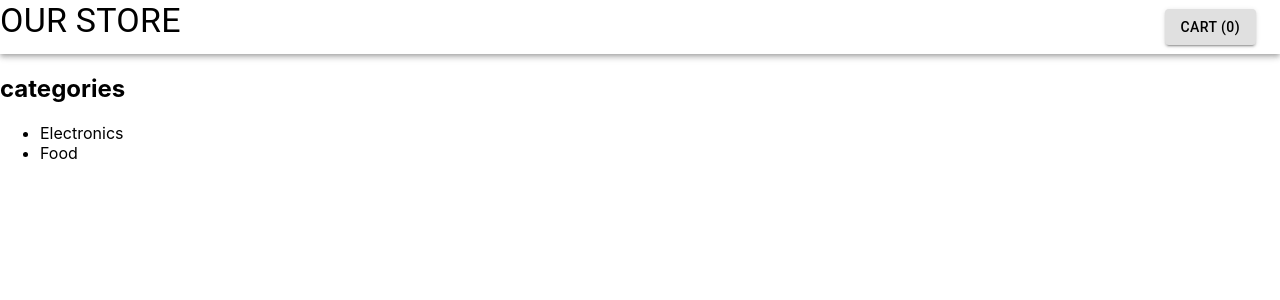
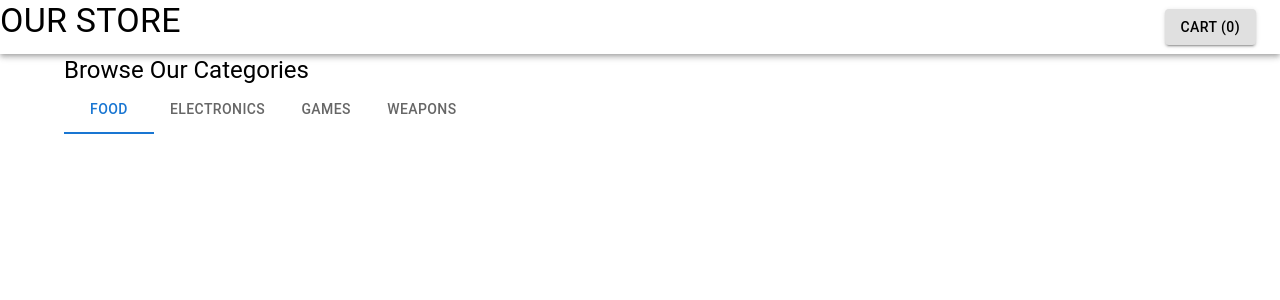
Before and after one commit to RDBALL/storefront, a React (Create React App) app: page / in a window 1280 px wide. Shown: the top 300 px of the page. Built offline with nearby package versions, Linux system fonts and the light colour scheme.

Commit message:
used mui tab example to display categories

```diff
--- a/src/components/storefront/categories.jsx
+++ b/src/components/storefront/categories.jsx
@@ -1,14 +1,34 @@
-function Categories() {
+import { Typography, Box, Tab, Container } from '@mui/material';
+import { TabContext, TabList } from '@mui/lab'
+import store from './../../store';
+import { connect } from 'react-redux';
+
+function Categories(props) {
+
+  const handleChange = (e, newValue) => {
+    store.dispatch({ type: newValue });
+  }
 
   return (
-    <>
-    <h2>categories</h2>
-    <ul>
-      <li>Electronics</li>
-      <li>Food</li>
-    </ul>
-    </>
+    <Container>
+      <Typography variant="h5">Browse Our Categories</Typography>
+      <TabContext value={props.categories.active}>
+        <Box>
+          <TabList onChange={handleChange}>
+            {
+              props.categories.categories.map(category => {
+                return <Tab label={category.display} value={category.normalized} key={category.normalized} />
+              })
+            }
+          </TabList>
+        </Box>
+      </TabContext>
+    </Container>
   )
 }
 
-export default Categories;
+const mapStateToProps = (state) => ({
+  categories: state.categories
+});
+
+export default connect(mapStateToProps)(Categories);
```
